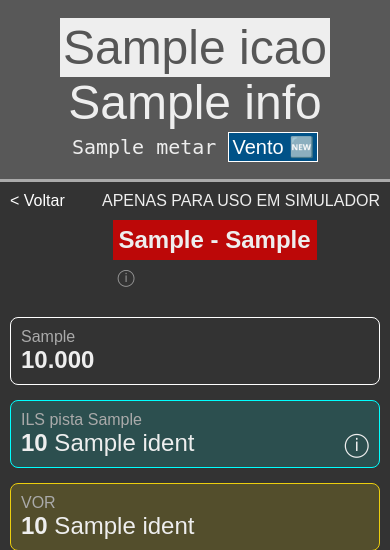
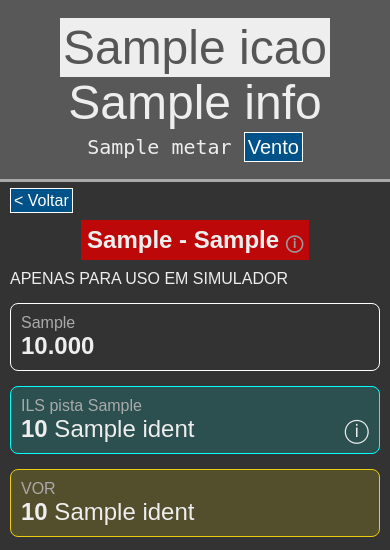
Before and after one commit to antenor-z/aero, a Flask app: template templates/airport.html in a window 390 px wide. Shown: the top 550 px of the page. Run offline with Flask 3, Linux system fonts and the light colour scheme; the template is opened without the code that fills it: most values are stand-ins (such as "Sample title", 1, 10 or a date in 2020); parts of the project's set-up code (start-up, migrations or seed data) failed here and were passed over.

Commit message:
design adj

```diff
--- a/static/rwy.css
+++ b/static/rwy.css
@@ -6,7 +6,6 @@
   }
   .runway-length {
     font-size: 0.7em;
-    margin: 5px;
     color:rgb(155, 155, 155);
   }
   .rwy-in-use {
--- a/static/style.css
+++ b/static/style.css
@@ -24,6 +24,11 @@ header {
   display: flex;
   align-content: center;
   justify-content: space-between;
+}
+@media screen and (max-width: 400px) {
+  .first-line {
+    display: block;
+  }
 }
 .metar {
   font-family: monospace;
@@ -52,6 +57,11 @@ header {
 }
 .line-margin {
   margin: 0 25%;
+}
+@media screen and (max-width: 400px) {
+  .line-margin {
+    margin: 0;
+  }
 }
 .box-rounded {
   border-radius: 8px;
--- a/templates/airport.html
+++ b/templates/airport.html
@@ -11,14 +11,11 @@
 	<header>
 		<span style="background-color: #eee; color: #565656; padding: 3px;">{{ icao }}</span> {{ info.AerodromeName }}
 		<div class="metar" style="margin-top: 5px;">
-			{{ metar }} <span class="button-small"><a href="/wind/{{icao}}">Vento 🆕</a></span>
+			{{ metar }} <span class="button-small"><a href="/wind/{{icao}}">Vento</a></span>
 		</div>
 	</header>
 	<main>
-	<div class="first-line">
-		<a href="/">&lt Voltar</a>
-		<span>APENAS PARA USO EM SIMULADOR</span>
-	</div>
+	<a class="button-small" href="/">&lt Voltar</a>
 	{% if info is not none %}
 	<div class="line line-margin">
 		{% for runway in info.runways %}
@@ -27,18 +24,19 @@
 				<div>
 					<div class="runway-number tooltip">
 						{{ runway.Head1 }} - {{ runway.Head2 }}
+						<span class="runway-length center-text tooltip">ⓘ
+							<span class="tooltip tooltip-text">
+								Comprimento: {{ runway.RunwayLength }} m<br />
+								Largura: {{ runway.RunwayWidth }} m
+							</span>
+						</span>
 					</div>
-					<span class="runway-length center-text tooltip">ⓘ
-						<span class="tooltip tooltip-text">
-							Comprimento: {{ runway.RunwayLength }} m<br />
-							Largura: {{ runway.RunwayWidth }} m
-						</span>
-					</span>
 				</div>
 			</div>
 		</div>
 		{% endfor %}
 	</div>
+	<span>APENAS PARA USO EM SIMULADOR</span>
 	<div class="line">
 		{% for comm in info.communication %}
 		<div class="box-rounded box-outlined">
```
